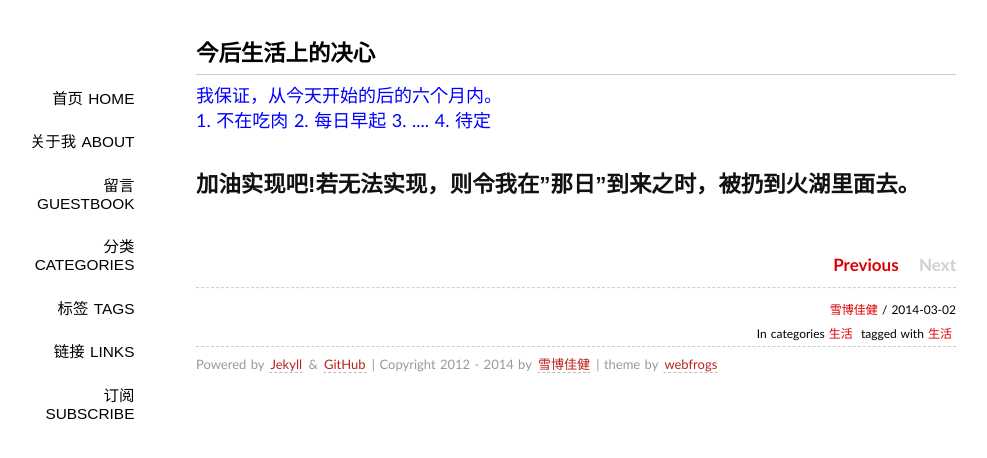
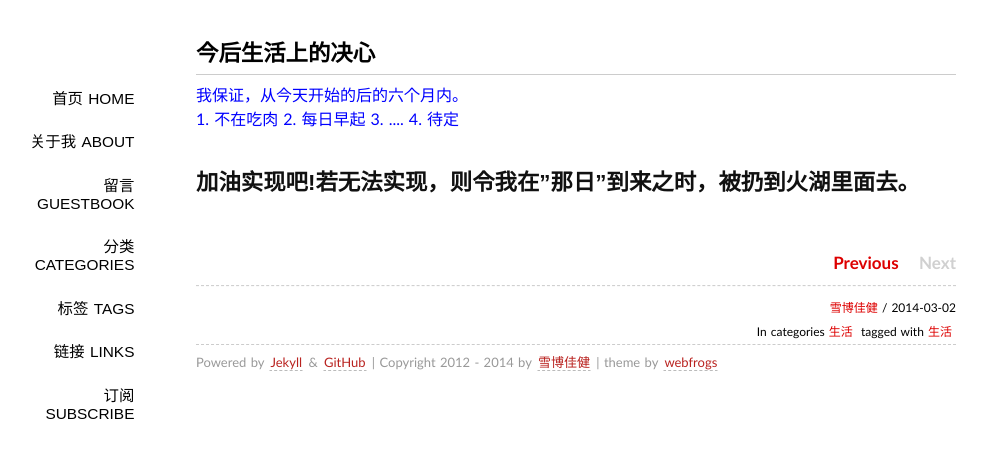
Before and after one commit to Successor/bigyuki.github.com, a Jekyll site: the page built from _posts/2014-03-02-Status.md, in a window 1280 px wide. Shown: the top 458 px of the page, without its empty margins (144-1131 px from the left). Built offline with Jekyll 4.4.1, drawn with Linux system fonts in a browser that asks for light colours; Markdown is read by kramdown in place of the engine named in the settings; comment, search, counter and statistics services are not loaded.

Commit message:
Update 2014-03-02-Status.md

```diff
--- a/_posts/2014-03-02-Status.md
+++ b/_posts/2014-03-02-Status.md
@@ -6,7 +6,8 @@ category: 生活
 tags: [生活]
 ---
 
-<font size=4 color=blue>我保证，从今天开始的后的六个月内。<br/>
+<font color=blue>我保证，从今天开始的后的六个月内。
+<br/>
 1. 不在吃肉
 
 2. 每日早起
```
